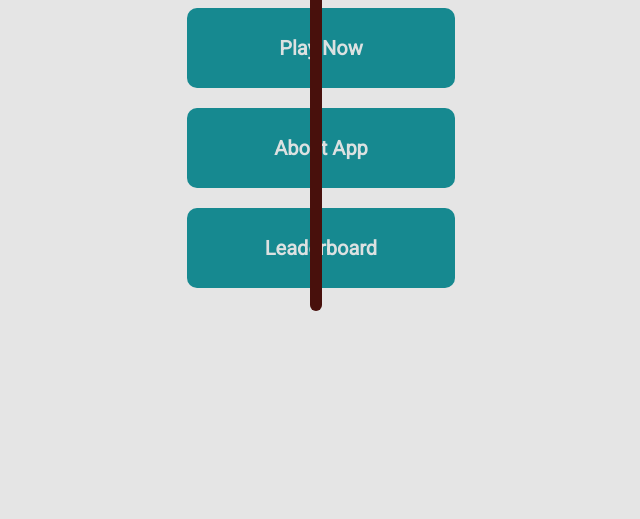
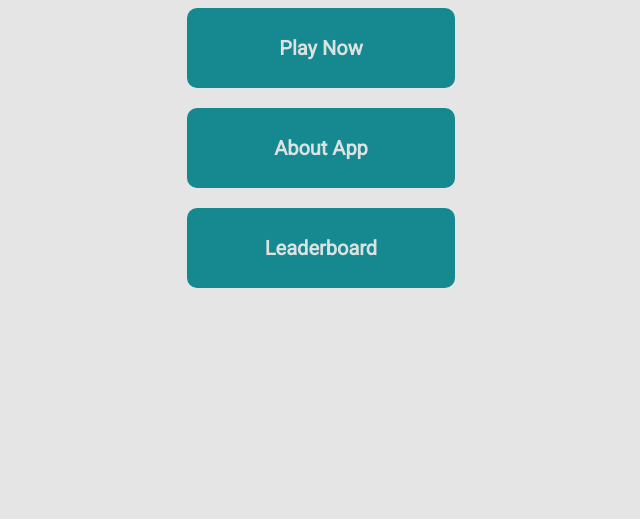
Before and after one commit to GSG-G10/Raghad-QuizApp, a plain HTML site: page home/home.html in a window 1280 px wide. Shown: the part 281-800 px from the top of the page, without its empty margins (319-959 px from the left). Drawn offline with Linux system fonts and the light colour scheme.

Commit message:
edit html 6#

```diff
--- a/home/home.html
+++ b/home/home.html
@@ -15,7 +15,7 @@
         <img src="../image/logo.png" alt="quizU-logo">
     </header>
     <section class="home-list">
-        <span id="middle-line"></span>
+        <!-- <span id="middle-line"></span> -->
         <a href="../username/username.html"><p id="play">Play Now</p></a>
         <a href="../about/about.html"><p id="about">About App</p></a>
         <a href="../leaderboard/leaderboard.html"><p id="leaderboard">Leaderboard</p></a>
```
